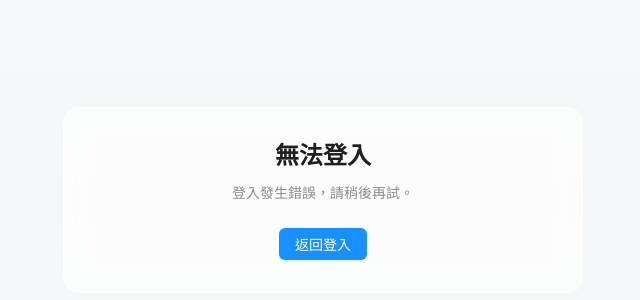
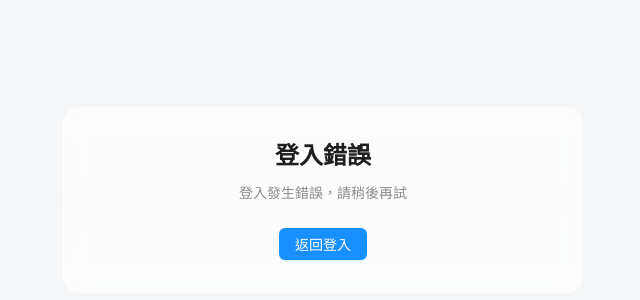
Before and after one commit to atiti436/alcohol-trading-system, a Next.js app in the folder webapp/: page /auth/error in a window 1280 px wide. Shown: the part 200-500 px from the top of the page, without its empty margins (317-957 px from the left). Built offline with nearby package versions, Linux system fonts and the light colour scheme.

Commit message:
fix: wrap useSearchParams in <Suspense> on auth error page; mark selected API routes as dynamic due to headers usage

```diff
--- a/webapp/src/app/api/accounts-receivable/[id]/payments/route.ts
+++ b/webapp/src/app/api/accounts-receivable/[id]/payments/route.ts
@@ -1,3 +1,4 @@
+export const dynamic = 'force-dynamic'
 import { NextRequest, NextResponse } from 'next/server'
 import { prisma } from '@/lib/prisma'
 import { getServerSession } from 'next-auth'
--- a/webapp/src/app/api/linebot/webhook/route.ts
+++ b/webapp/src/app/api/linebot/webhook/route.ts
@@ -1,3 +1,4 @@
+export const dynamic = 'force-dynamic'
 import { NextRequest, NextResponse } from 'next/server'
 import crypto from 'crypto'
 import { LineMessage, LineMessageEvent, LineWebhookRequest } from '@/types/linebot'
--- a/webapp/src/app/api/profile/route.ts
+++ b/webapp/src/app/api/profile/route.ts
@@ -1,3 +1,4 @@
+export const dynamic = 'force-dynamic'
 import { NextRequest, NextResponse } from 'next/server'
 import { prisma } from '@/lib/prisma'
 import { withAppActiveUser } from '@/modules/auth/middleware/permissions'
--- a/webapp/src/app/auth/error/page.tsx
+++ b/webapp/src/app/auth/error/page.tsx
@@ -1,18 +1,19 @@
 'use client'
 
+import { Suspense } from 'react'
 import { Typography, Button } from 'antd'
 import { useRouter, useSearchParams } from 'next/navigation'
 
 const { Title, Text } = Typography
 
-export default function AuthErrorPage() {
+function ErrorContent() {
   const router = useRouter()
   const params = useSearchParams()
   const reason = params.get('reason')
 
   const message = reason === 'deactivated'
-    ? '您的帳號已被停用，若有需要請聯絡管理員。'
-    : '登入發生錯誤，請稍後再試。'
+    ? '您的帳號已被停用，若需使用請聯絡管理員'
+    : '登入發生錯誤，請稍後再試'
 
   return (
     <div style={{
@@ -24,7 +25,7 @@ export default function AuthErrorPage() {
         background: 'rgba(255,255,255,0.7)', backdropFilter: 'blur(12px)', WebkitBackdropFilter: 'blur(12px)',
         border: '1px solid rgba(255,255,255,0.5)', borderRadius: 16, padding: '32px 28px'
       }}>
-        <Title level={3} style={{ marginBottom: 8 }}>無法登入</Title>
+        <Title level={3} style={{ marginBottom: 8 }}>登入錯誤</Title>
         <Text type="secondary">{message}</Text>
         <div style={{ marginTop: 24 }}>
           <Button type="primary" onClick={() => router.push('/auth/signin')}>返回登入</Button>
@@ -33,3 +34,11 @@ export default function AuthErrorPage() {
     </div>
   )
 }
+
+export default function AuthErrorPage() {
+  return (
+    <Suspense fallback={<div style={{ padding: 24 }}>載入中...</div>}>
+      <ErrorContent />
+    </Suspense>
+  )
+}
```
